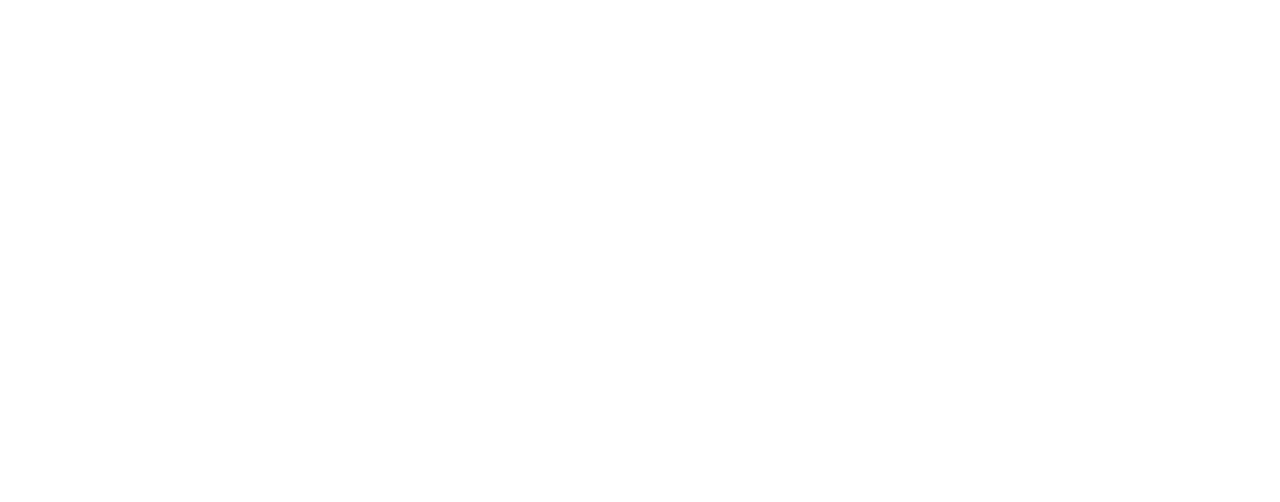
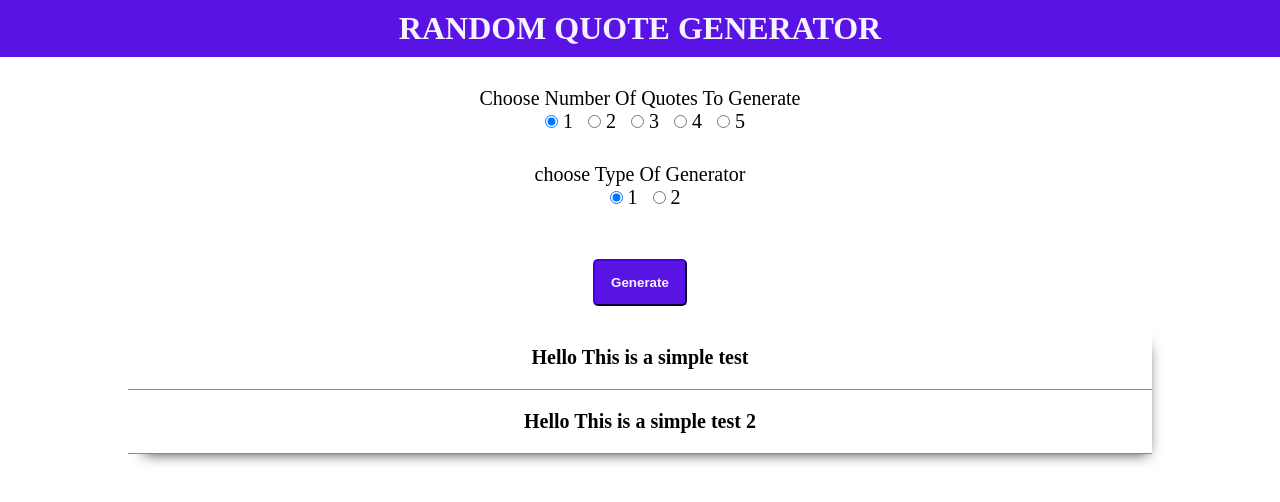
Before and after one commit to MostafaSalama/quotation-generator, a plain HTML site: page src/step2.html in a window 1280 px wide. Drawn offline with Linux system fonts and the light colour scheme.

Commit message:
make the simple style and elements for v2 app

```diff
--- a/src/step2.html
+++ b/src/step2.html
@@ -0,0 +1,62 @@
+<html lang="en">
+<head>
+    <meta charset="UTF-8">
+    <meta name="viewport" content="width=device-width, initial-scale=1.0">
+    <title>Document</title>
+    <link rel="stylesheet" href="style/style.css">
+</head>
+<body>
+<header>
+    <h1 class="title">RANDOM QUOTE  GENERATOR</h1>
+</header>
+<main>
+    <div class="container">
+        <p>Choose Number Of Quotes To Generate</p>
+        <div class="group">
+            <label>
+                <input type="radio" name="num_quotes" value="1" checked>
+                1
+            </label>
+            <label>
+                <input type="radio" name="num_quotes" value="2">
+                2
+            </label>
+            <label>
+                <input type="radio" name="num_quotes" value="3">
+                3
+            </label>
+            <label>
+                <input type="radio" name="num_quotes" value="4">
+                4
+            </label>
+            <label>
+                <input type="radio" name="num_quotes" value="5">
+                5
+            </label>
+        </div>
+    </div>
+    <div class="container">
+        <p>choose Type Of Generator</p>
+        <div class="group">
+                <label>
+                    <input type="radio" name="type" value="1" checked>
+                    1
+                </label>
+                <label>
+                    <input type="radio" name="type" value="2">
+                    2
+                </label>
+        </div>
+    </div>
+    <div class="btn-container">
+        <button class="btn">Generate</button>
+    </div>
+   <div class="list-container">
+       <div class="quote-list">
+           <div>Hello This is a simple test</div>
+           <div>Hello This is a simple test 2</div>
+       </div>
+   </div>
+</main>
+</body>
+</html>
--- a/src/style/style.css
+++ b/src/style/style.css
@@ -62,12 +62,12 @@ a {
 	text-align: center;
 }
 .btn {
-	padding: 14px 20px;
+	padding: 14px 16px;
 	cursor: pointer;
+	font-weight: 800;
 	background-color: var(--color_3);
 	color: var(--color_0);
     border-radius: 5px;
-    font-size: 30px;
     transition: all 300ms;
     border-color: var(--color_5);
 }
@@ -76,3 +76,34 @@ a {
 .btn:active {
     background-color: var(--color_5);
 }
+
+.container {
+	margin-top: 30px;
+	font-size: 20px;
+}
+.group > label {
+	margin-left: 10px;
+}
+.list-container {
+	display: flex;
+	justify-content: center;
+}
+
+.quote-list{
+	list-style: none;
+	margin-top: 20px;
+	box-shadow: 6px 10px 13px -10px rgba(0,0,0,0.75);
+	text-align: center;
+	width: 80%;
+}
+.quote-list > div {
+	border-bottom: 1px solid var(--color_2);
+	padding: 20px;
+	transition: all 400ms ease-in-out;
+	font-weight: 900;
+	font-size: 20px;
+}
+.quote-list > div:hover {
+	background-color: var(--color_4);
+	color:var(--color_0)
+}
```
